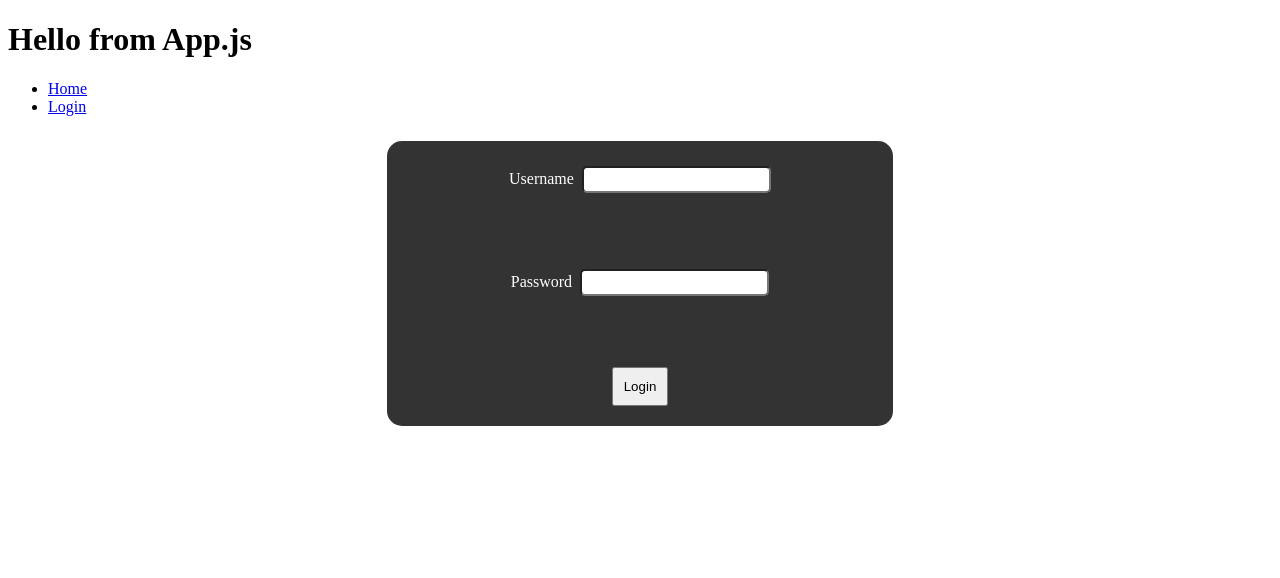
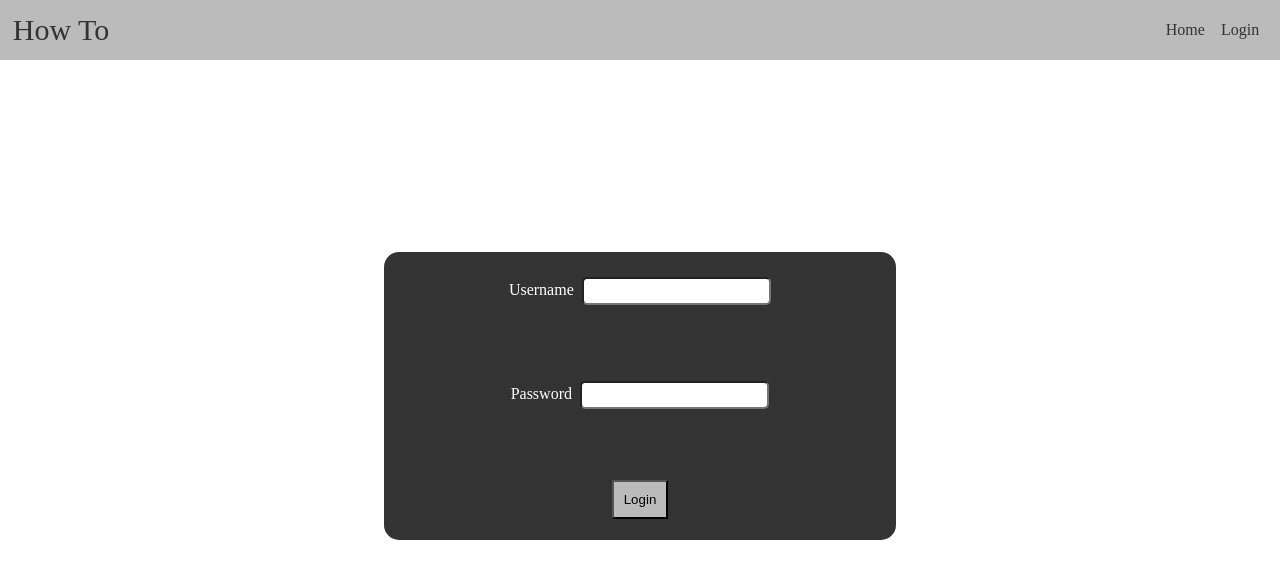
Before and after one commit to nuvallo/Front-End-A, a React (Create React App) app in the folder how-to/: page / in a window 1280 px wide. Shown: the top 578 px of the page. Built offline with nearby package versions, Linux system fonts and the light colour scheme.

Commit message:
Basic styling done to login navbar

```diff
--- a/how-to/src/App.css
+++ b/how-to/src/App.css
@@ -0,0 +1,5 @@
+* {
+  padding: 0;
+  margin: 0;
+  box-sizing: border-box;
+}
--- a/how-to/src/App.js
+++ b/how-to/src/App.js
@@ -6,7 +6,6 @@ import "./App.css";
 function App() {
   return (
     <div className="App">
-      <h1>Hello from App.js</h1>
       <Route exact path="/" component={LoginPage} />
     </div>
   );
--- a/how-to/src/components/LoginNavigation.js
+++ b/how-to/src/components/LoginNavigation.js
@@ -1,16 +1,51 @@
 import React from "react";
+import { Link } from "react-router-dom";
+import styled from "styled-components";
+
+const LoginNavbar = styled.nav`
+  display: flex;
+  background: ${props => props.theme.secondaryColor};
+
+  .brand-name {
+    padding: 1%;
+    text-decoration: none;
+    font-size: 30px;
+    color: ${props => props.theme.primaryColor};
+    width: 100%;
+  }
+
+  ul {
+    display: flex;
+    justify-content: flex-end;
+    padding: 1%;
+    width: 50%;
+    list-style: none;
+
+    li {
+      margin: 2%;
+
+      a {
+        color: ${props => props.theme.fontColorDark};
+        text-decoration: none;
+      }
+    }
+  }
+`;
 
 export const LoginNavigation = () => {
   return (
-    <nav>
+    <LoginNavbar>
+      <Link className="brand-name" to="/">
+        How To
+      </Link>
       <ul>
         <li>
-          <a href="/">Home</a>
+          <Link to="/">Home</Link>
         </li>
         <li>
-          <a href="/">Login</a>
+          <Link to="/">Login</Link>
         </li>
       </ul>
-    </nav>
+    </LoginNavbar>
   );
 };
--- a/how-to/src/components/LoginPage.js
+++ b/how-to/src/components/LoginPage.js
@@ -5,7 +5,7 @@ import { LoginNavigation } from "./LoginNavigation";
 const LoginForm = styled.form`
   background-color: ${props => props.theme.primaryColor};
   width: 40%;
-  margin: 0 auto;
+  margin: 15% auto;
   text-align: center;
   border-radius: 15px;
 
@@ -16,7 +16,7 @@ const LoginForm = styled.form`
   }
 
   div {
-    color: ${props => props.theme.fontColor};
+    color: ${props => props.theme.fontColorLight};
     margin: 5%;
     padding: 5%;
 
--- a/how-to/src/config/theme.js
+++ b/how-to/src/config/theme.js
@@ -1,3 +1,4 @@
 export const primaryColor = "#333";
-export const secondaryColor = "ccc";
-export const fontColor = "#fff";
+export const secondaryColor = "#bbb";
+export const fontColorLight = "#fff";
+export const fontColorDark = "#333";
```
